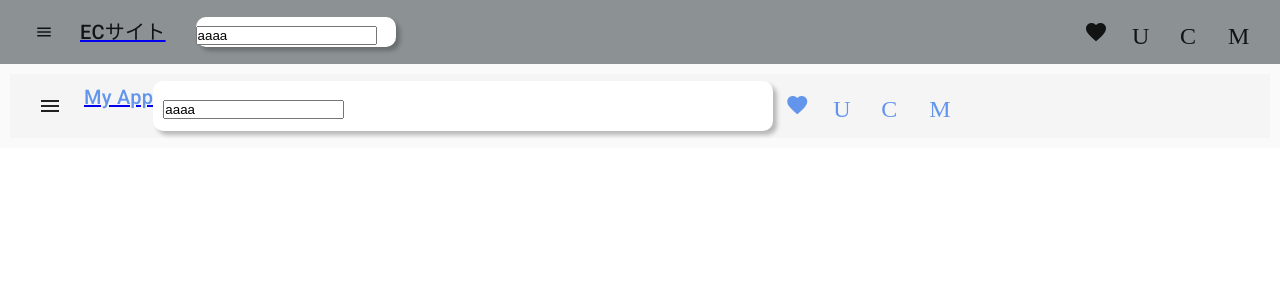
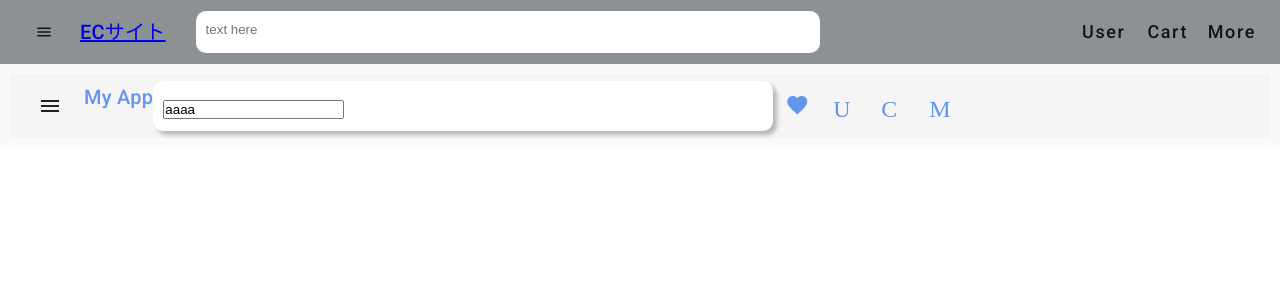
Before and after one commit to Honesaba214/MentaWebsiteProject-WEB, an Angular app: page /header in a window 1280 px wide. Shown: the top 300 px of the page. Built offline with nearby package versions, Linux system fonts and the light colour scheme.

Commit message:
#1 #2 #6 fix

```diff
--- a/src/app/app.component.css
+++ b/src/app/app.component.css
@@ -16,19 +16,27 @@ header {
   margin-left: auto;
   margin-right: 10;
 }
-.menu-button{
-
+.menu-fontsize{
+  font-size: 18px;
 }
 
 .textbox{
   margin-left: 30px;
-  width: 200px;
-  height: 30px;
+  width: 50%;
+  height: 65%;
   flex-shrink: 0;
 
   border-radius: 10px;
   background: #FFF;
-  box-shadow: 4px 4px 4px 0px rgba(0, 0, 0, 0.25);
+}
+
+.textbox-input{
+  border: none;
+  outline: none;
+  margin-left: 10px;
+  margin-right: 10px;
+  width: 95%;
+  height: 70%;
 }
 
 .example-container {
--- a/src/app/app.component.ts
+++ b/src/app/app.component.ts
@@ -23,32 +23,22 @@ import {NgIf} from '@angular/common';
   template: `
 
     <main>
-      <a [routerLink]="['/']">
       <mat-toolbar class="toolbar">
       <button type="menu-button" mat-button (click)="drawer.toggle()">
         <mat-icon>menu</mat-icon>
       </button>
-      <span>ECサイト</span>
+      <a [routerLink]="['/']">
+        <span>ECサイト</span>
+      </a>
         <div class="textbox">
-          <input type="text" value="aaaa">
+          <input class="textbox-input" placeholder="text here" type="text">
         </div>
 
       <div class="example-spacer">
-        <div class="menu">
-          <button mat-icon-button class="example-icon favorite-icon" aria-label="Example icon-button with heart icon">
-            <mat-icon>favorite</mat-icon>
-          </button>
-          <button mat-icon-button class="example-icon" aria-label="Example icon-button with share icon">
-            <mat-icon>User</mat-icon>
-          </button>
-          <button mat-icon-button class="example-icon" aria-label="Example icon-button with share icon">
-            <mat-icon>Cart</mat-icon>
-          </button>
-          <button mat-icon-button class="example-icon" aria-label="Example icon-button with share icon">
-            <mat-icon>More</mat-icon>
-        </button>
+          <button mat-button class="menu-fontsize">User</button>
+          <button mat-button class="menu-fontsize">Cart</button>
+          <button mat-button class="menu-fontsize">More</button>
         </div>
-      </div>
       </mat-toolbar>
 
       <mat-drawer-container class="example-container" autosize>
@@ -75,7 +65,7 @@ import {NgIf} from '@angular/common';
       </mat-drawer-container>
 
 
-    </a>
+
     </main>
   `,
   styleUrls: ['./app.component.css'],
```
